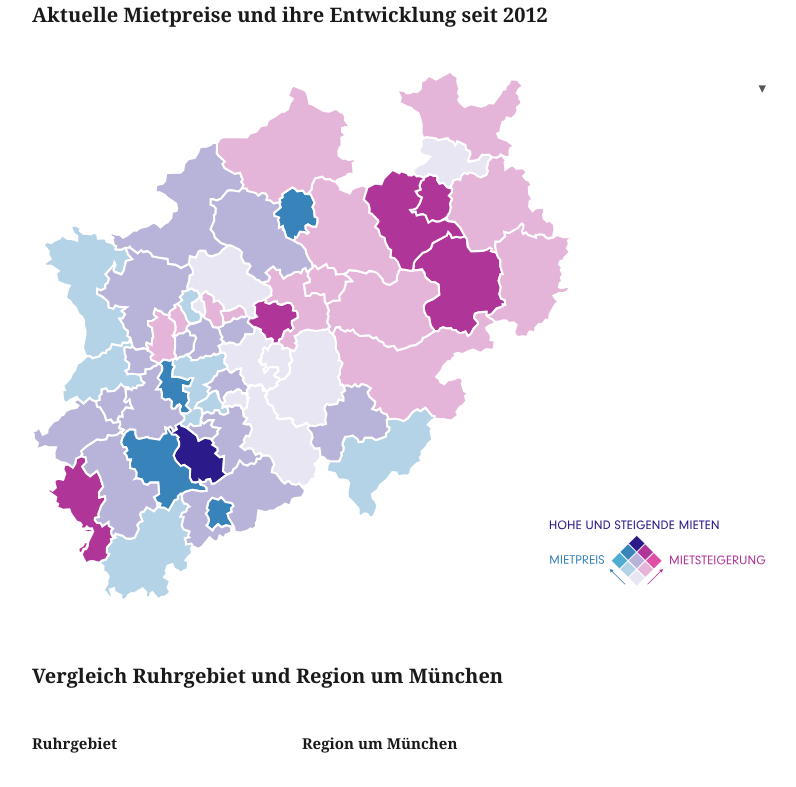
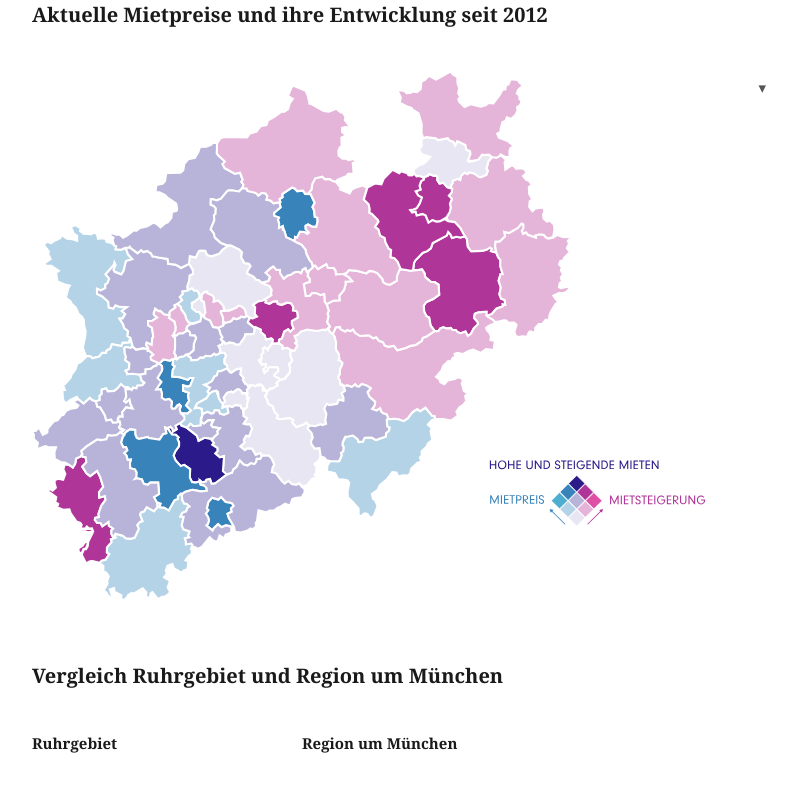
Before and after one commit to correctiv/correctiv-ruhr-viz-rents, a website with bundled scripts: page index.html in a window 1280 px wide. Shown: the top 787 px of the page, without its empty margins (338-1134 px from the left). Built offline with nearby package versions, Linux system fonts and the light colour scheme; files whose address does not match are found by name.

Commit message:
Fix legend position.

```diff
--- a/src/main.scss
+++ b/src/main.scss
@@ -87,13 +87,13 @@ $screen-lg: 1200px;
 
     @media (min-width: $screen-md) {
       position: absolute;
-      top: 440px;
-      left: 420px;
+      top: 400px;
+      left: 400px;
     }
 
     @media (min-width: $screen-lg) {
-      top: 460px;
-      left: 480px;
+      top: 400px;
+      left: 420px;
     }
   }
 
```
Also changed, not shown: cor-viz-rents.min.css.
